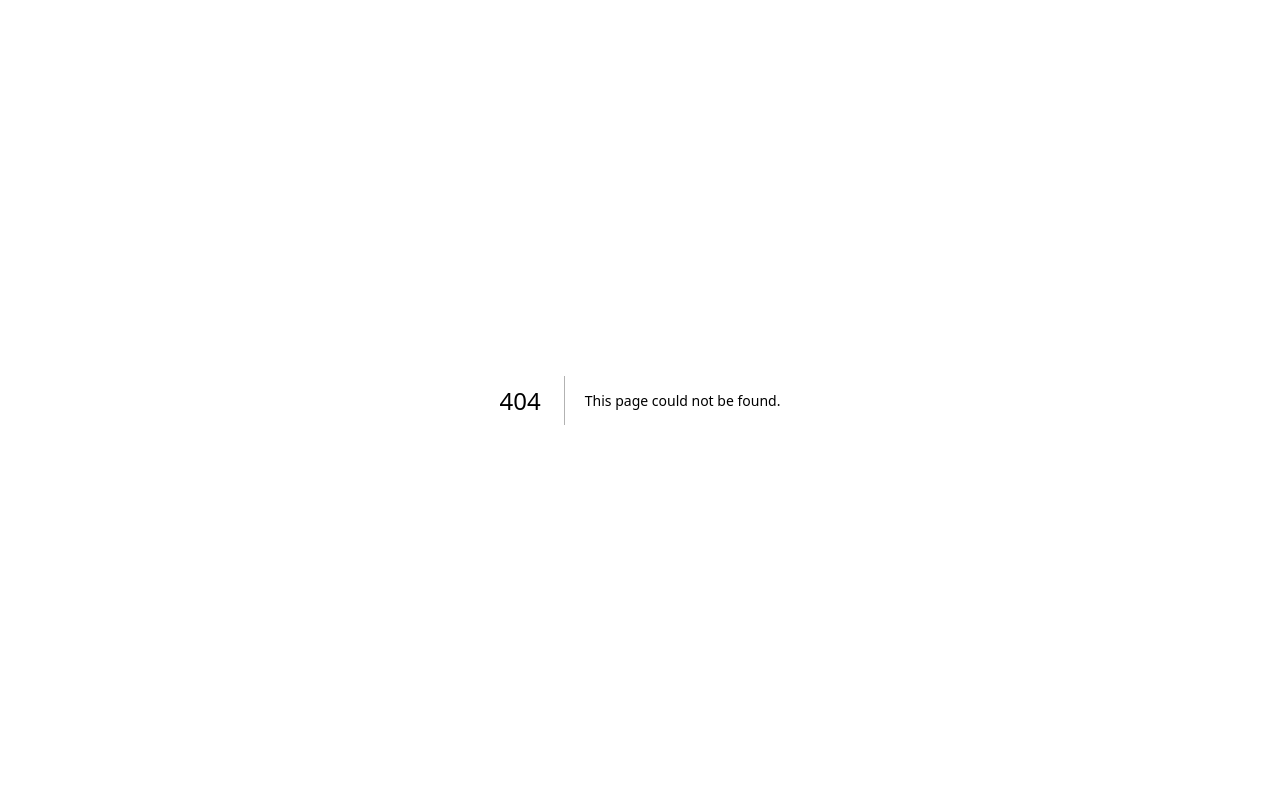
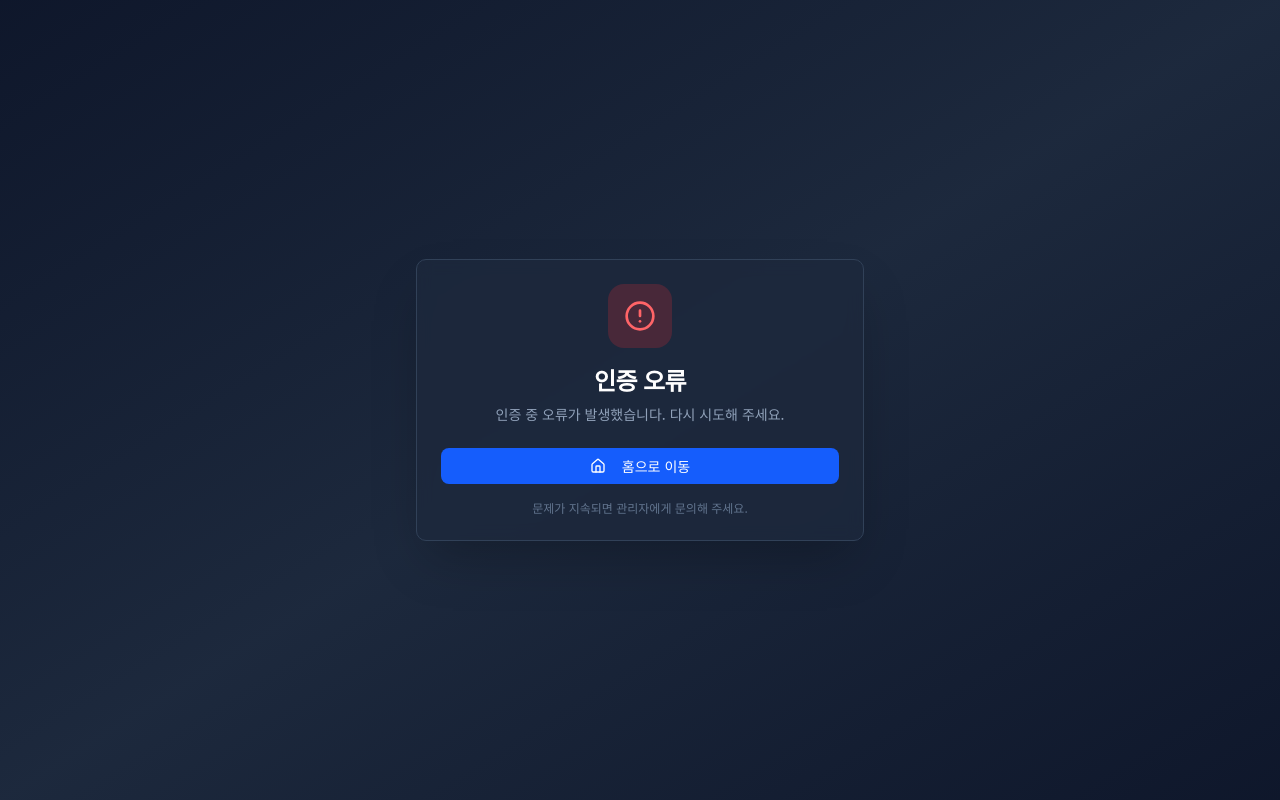
Before and after one commit to dlswn666/johapon_v01, a Next.js app: page /auth/error in a window 1280 px wide. Before the commit this address had no page. Built offline with nearby package versions, Linux system fonts and the light colour scheme.

Commit message:
오류 페이지 완료

```diff
--- a/app/_lib/shared/supabase/client.ts
+++ b/app/_lib/shared/supabase/client.ts
@@ -31,6 +31,11 @@ const supabaseAnonKey = process.env.NEXT_PUBLIC_SUPABASE_ANON_KEY;
 export const supabase = createClient(supabaseUrl as string, supabaseAnonKey as string, {
     auth: {
         /**
+         * flowType: PKCE 흐름 사용 (서버사이드에서 code 교환을 위해 필수)
+         */
+        flowType: 'pkce',
+
+        /**
          * persistSession: 세션을 브라우저 로컬 스토리지에 저장하여 페이지 새로고침 시에도 로그인 상태 유지
          */
         persistSession: true,
--- /dev/null
+++ b/app/auth/error/page.tsx
@@ -0,0 +1,70 @@
+'use client';
+
+import { useSearchParams, useRouter } from 'next/navigation';
+import { AlertCircle, Home } from 'lucide-react';
+import { Button } from '@/components/ui/button';
+import { Card, CardContent, CardDescription, CardHeader, CardTitle } from '@/components/ui/card';
+import { Suspense } from 'react';
+
+function AuthErrorContent() {
+    const searchParams = useSearchParams();
+    const router = useRouter();
+    const message = searchParams.get('message');
+
+    const getErrorMessage = (code: string | null) => {
+        switch (code) {
+            case 'no_code':
+                return '인증 코드가 없습니다. 다시 로그인해 주세요.';
+            case 'session_error':
+                return '세션 생성에 실패했습니다. 다시 시도해 주세요.';
+            case 'invalid_token':
+                return '유효하지 않은 토큰입니다.';
+            case 'expired':
+                return '인증이 만료되었습니다. 다시 로그인해 주세요.';
+            default:
+                return '인증 중 오류가 발생했습니다. 다시 시도해 주세요.';
+        }
+    };
+
+    return (
+        <div className="min-h-screen flex items-center justify-center bg-gradient-to-br from-slate-900 via-slate-800 to-slate-900 p-4">
+            <Card className="w-full max-w-md bg-slate-800/80 backdrop-blur-sm border-slate-700 shadow-2xl">
+                <CardHeader className="text-center space-y-4 pb-6">
+                    <div className="mx-auto w-16 h-16 bg-red-500/20 rounded-2xl flex items-center justify-center">
+                        <AlertCircle className="w-8 h-8 text-red-400" />
+                    </div>
+                    <div>
+                        <CardTitle className="text-2xl font-bold text-white">인증 오류</CardTitle>
+                        <CardDescription className="text-slate-400 mt-2">
+                            {getErrorMessage(message)}
+                        </CardDescription>
+                    </div>
+                </CardHeader>
+                <CardContent className="space-y-4">
+                    <Button
+                        onClick={() => router.push('/')}
+                        className="w-full bg-blue-600 hover:bg-blue-700"
+                    >
+                        <Home className="w-4 h-4 mr-2" />
+                        홈으로 이동
+                    </Button>
+                    <p className="text-xs text-slate-500 text-center">
+                        문제가 지속되면 관리자에게 문의해 주세요.
+                    </p>
+                </CardContent>
+            </Card>
+        </div>
+    );
+}
+
+export default function AuthErrorPage() {
+    return (
+        <Suspense fallback={
+            <div className="min-h-screen flex items-center justify-center bg-gradient-to-br from-slate-900 via-slate-800 to-slate-900">
+                <div className="text-white">로딩 중...</div>
+            </div>
+        }>
+            <AuthErrorContent />
+        </Suspense>
+    );
+}
```
